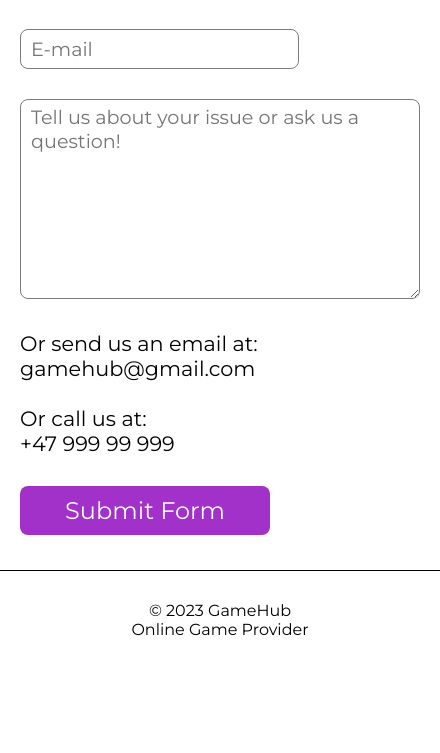
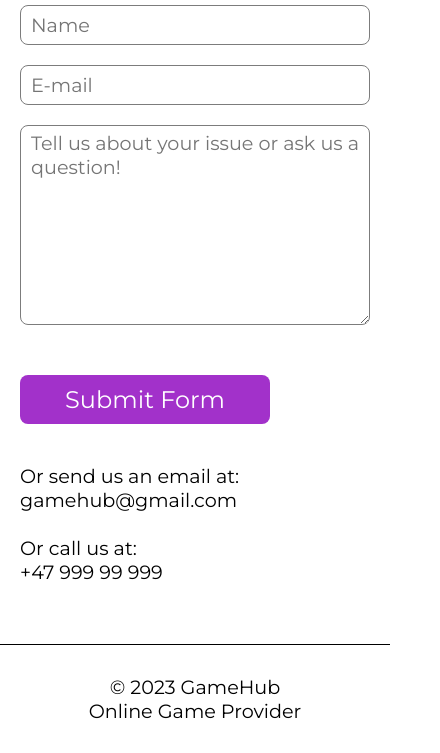
Before and after one commit to karlpnord/html-css-ca, a plain HTML site: page contact.html in a window 390 px wide. Shown: the part 273-1026 px from the top of the page, 440 px wide, since content can reach past the window. Before the commit the page ends 942 px from the top, so only its background shows below. Drawn offline with Linux system fonts and the light colour scheme.

Commit message:
redid contact page with css grid for more responsive layout

```diff
--- a/contact.html
+++ b/contact.html
@@ -24,26 +24,26 @@
         <a href="checkout.html"><i class="fa-solid fa-bag-shopping"></i></a>
       </div>
     </header>
-    <main class="main">
-      <div class="container">
-        <section class="items main-nav">
-          <a href="index.html"><i class="fa-solid fa-arrow-left"></i></a>
-          <h2>Contact Us</h2>
+    <main>
+      <div class="grid-container">
+        <section class="grid-item secondary-nav">
+          <a href="index.html">
+            <i class="fa-solid fa-xmark"></i>
+            <h3>Contact Us</h3>
+          </a>
         </section>
-        <form class="items form-item">
+        <form class="grid-item form-grid">
           <input type="text" id="name" placeholder="Name" />
           <input type="email" id="name" placeholder="E-mail" />
+          <textarea type="text" id="message" name="message" placeholder="Tell us about your issue or ask us a question!"></textarea>
         </form>
-        <section class="items textarea-item">
-          <textarea type="text" id="message" name="message" placeholder="Tell us about your issue or ask us a question!"></textarea>
-          <article class="article-item">
-            <p>Or send us an email at: <span class="line-break">gamehub@gmail.com</span></p><span class="line-break"></span>
-            <p>Or call us at: <span class="line-break">+47 999 99 999</span></p>
-          </article>
-        </section>
-        <div class="items">
+        <div class="grid-item">
           <a href="#" class="cta-purple">Submit Form</a>
         </div>
+        <article class="grid-item">
+          <p>Or send us an email at: <span class="line-break">gamehub@gmail.com</span></p><span class="line-break"></span>
+          <p>Or call us at: <span class="line-break">+47 999 99 999</span></p>
+        </article>
       </div>
     </main>
     <footer>
--- a/css/styles-contact.css
+++ b/css/styles-contact.css
@@ -1,12 +1,16 @@
+body {
+   font-size: 1.2rem;
+}
+
 input {
-   min-width: 25%;
+   max-width: 500px;
    height: 40px;
    border-radius: 8px;
    border: 1px solid #7c7c7c;
 }
 
 textarea {
-   min-width: 400px;
+   max-width: 600px;
    height: 200px;
    border-radius: 8px;
    border: 1px solid #7c7c7c;
@@ -26,43 +30,21 @@ textarea[type="text"] {
    padding-left: 10px;
 }
 
-main {
-   margin: 0 20px;
+.grid-container {
+   display: grid;
+   max-width: 800px;
+   margin: 40px auto;
+   grid-template-rows: repeat(4, auto);
 }
 
-.container {
-   max-width: 1200px;
-   margin: 20px auto;
-   display: flex;
-   flex-direction: column;
+.grid-item {
+   padding: 20px;
 }
 
-.container .items {
-   margin: 15px 0;
+.form-grid {
+   display: grid;
 }
 
-.container .main-nav {
-   display: flex;
-   align-items: center;
-   gap: 1em;
-   margin-bottom: 50px;
+.form-grid > * {
+   margin: 10px 0;
 }
-
-.container .form-item {
-   display: flex;
-   gap: 2em;
-   flex-wrap: wrap;
-}
-
-.container .textarea-item {
-   display: flex;
-   gap: 2em;
-   flex-wrap: wrap;
-}
-
-.textarea-item .article-item {
-   display: flex;
-   flex-direction: column;
-   justify-content: center;
-   font-size: 1.3em;
-}
```
